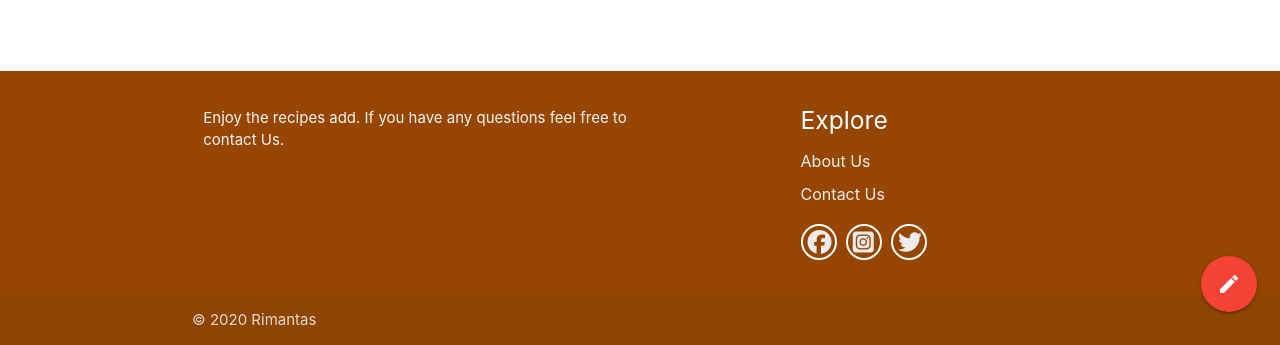
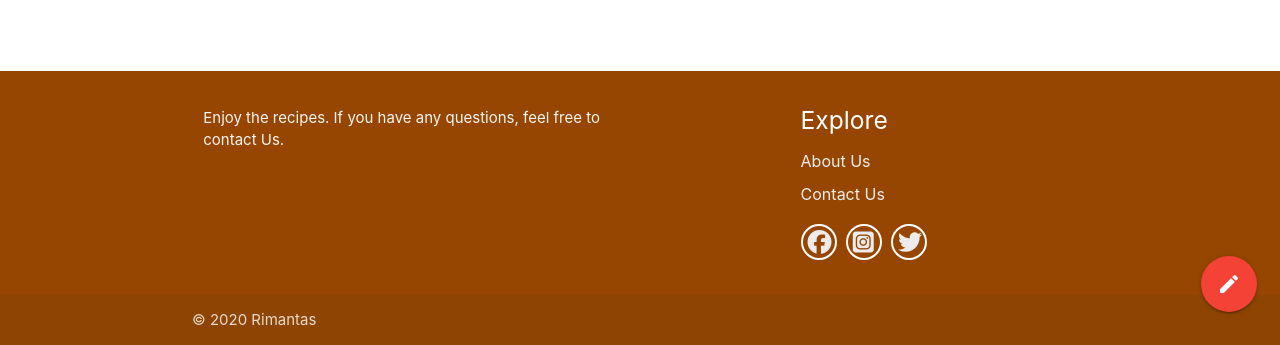
Before and after one commit to rimantascode/MS3-cookbook, a Flask app: template templates/dish.html in a window 1280 px wide. Shown: the part 455-800 px from the top of the page. Run offline with Flask 2, Linux system fonts and the light colour scheme; the template is opened without the code that fills it, so the values that code supplies are empty; some libraries are stand-ins or nearby versions.

Commit message:
fixed typing error in footer.

```diff
--- a/templates/base.html
+++ b/templates/base.html
@@ -107,7 +107,7 @@
 				<div class="col l6 s12">
 					<h5 class="white-text"></h5>
 					<p class="grey-text text-lighten-4">
-						Enjoy the recipes add. If you have any questions feel free to contact Us.
+						Enjoy the recipes. If you have any questions, feel free to contact Us.
 					</p>
 				</div>
 				<div class="col l4 offset-l2 s12">
```
